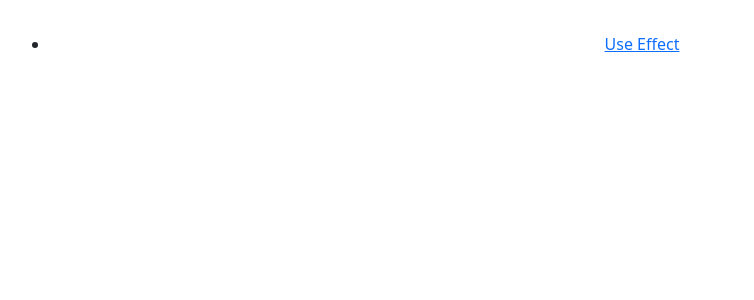
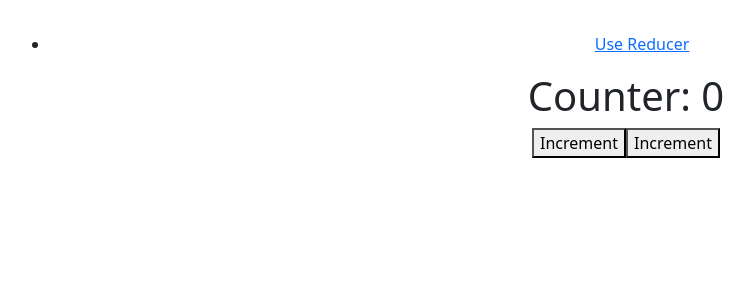
Before and after one commit to pedronieto84/react-19, a React (Vite) app in the folder react-19-curso/: page / in a window 1280 px wide. Before the commit this address had no page. Shown: the top 300 px of the page, without its empty margins (14-768 px from the left). Built offline with nearby package versions, Linux system fonts and the light colour scheme.

Commit message:
State Management Hooks: useReducer

```diff
--- a/react-19-curso/src/App.jsx
+++ b/react-19-curso/src/App.jsx
@@ -11,7 +11,7 @@ function App() {
     <nav>
       <ul>
         <li>
-          <Link to="/use-effect">Use Effect</Link>
+          <Link to="/">Use Reducer</Link>
         </li>
       </ul>
     </nav>
@@ -19,7 +19,7 @@ function App() {
 
     <Routes>
 
-      <Route path="/use-effect" element={<FunctionalComponent />} />
+      <Route path="/" element={<FunctionalComponent />} />
     </Routes>
 
    </Router>
--- a/react-19-curso/src/componentes/functionalComponent.jsx
+++ b/react-19-curso/src/componentes/functionalComponent.jsx
@@ -1,50 +1,29 @@
-// Uso de useState y useEffect
-import { useState, useEffect } from "react";
+// Uso de useReducer
+import { useReducer } from "react";
 
 const FunctionalComponent = () => {
 
-    const [pokemon, setPokemon] = useState(null);
-    const [loading, setLoading] = useState(true);
-    const [error, setError] = useState(null);
 
-    useEffect(() => {
-      // Función para obtener los datos de Pikachu con un retraso de 3 segundos
-      const fetchPikachu = async () => {
-        try {
-          console.log('inicio fetch');
-          // Simulamos un retraso de 3 segundos
-          await new Promise((resolve) => setTimeout(resolve, 3000));
+  const reducer = (state, action) => {
+    switch (action) {
+      case "increment":
+        return state + 1
+      case "decrement":
+        return state - 1
+      default:
+        return state;
+    }
+  }
 
-          const response = await fetch('https://pokeapi.co/api/v2/pokemon/pikachu');
-          if (!response.ok) {
-            throw new Error('No se pudo obtener la información de Pikachu');
-          }
-          const data = await response.json();
-          setPokemon(data); // Guardamos los datos en el estado
-        } catch (error) {
-          setError(error.message); // Guardamos el error en el estado
-        } finally {
-          setLoading(false); // Indicamos que la carga ha terminado
-        }
-      };
-
-      fetchPikachu(); // Llamamos a la función
-    },[]); // El array vacío [] asegura que solo se ejecute una vez al montar el componente
-
-    if (loading) return <p>Cargando información de Pikachu...</p>;
-    if (error) return <p>Error: {error}</p>;
+  const [count, dispatch] = useReducer(reducer, 0);
 
     return (
       <div>
-        <h1>Información del Pokemon</h1>
-        {pokemon && (
-          <div>
-            <p>Nombre: {pokemon.name}</p>
-            <p>Altura: {pokemon.height / 10} m</p>
+        <h1>Counter: {count}</h1>
+        <button onClick={() => dispatch("increment")}>Increment</button>
 
-            <img src={pokemon.sprites.front_default} alt="Pikachu" />
-          </div>
-        )}
+        <button onClick={() => dispatch("decrement")}>Increment</button>
+
       </div>
     );
 }
```
